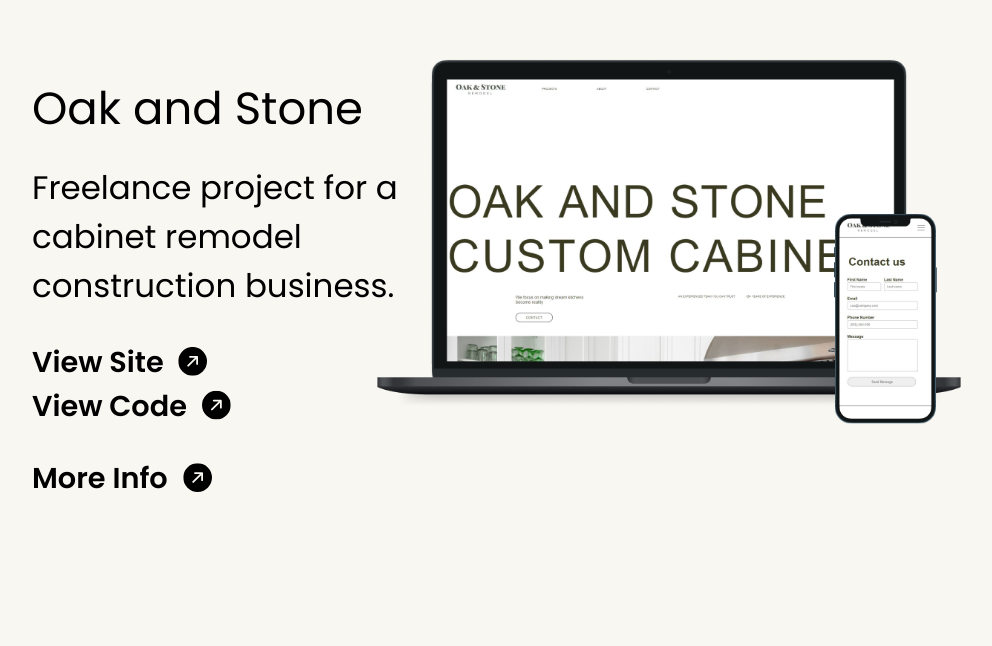
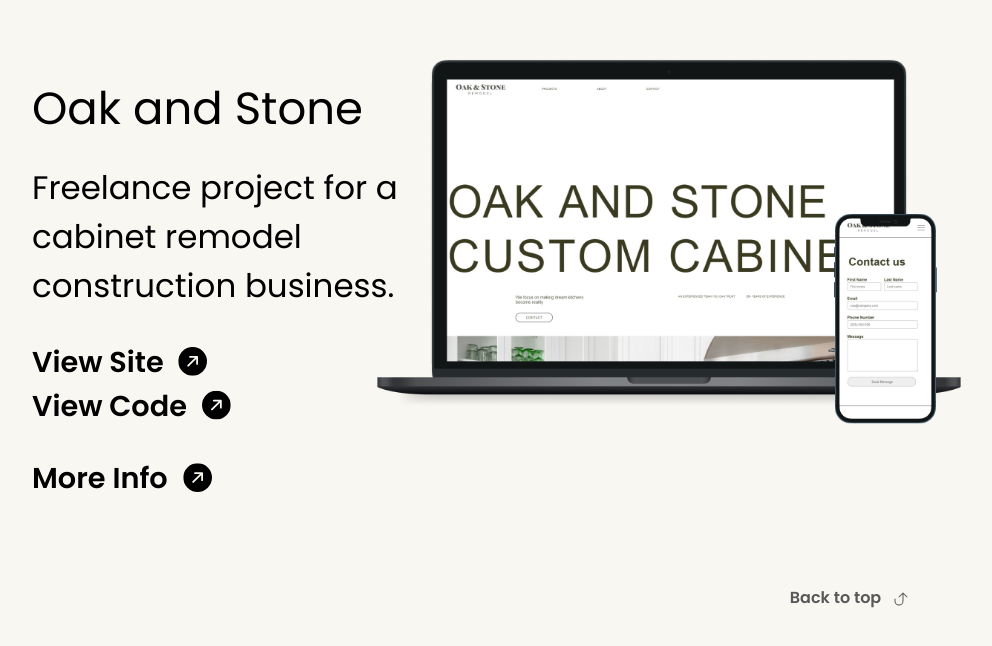
Before and after one commit to JadenFicklin/JadenFicklin, a React (Create React App) app: page / in a window 1280 px wide. Shown: the part 1810-2456 px from the top of the page, without its empty margins (211-1203 px from the left). Built offline with nearby package versions, Linux system fonts and the light colour scheme.

Commit message:
added back to top button

```diff
--- a/src/pages/Landing/Works/index.js
+++ b/src/pages/Landing/Works/index.js
@@ -1,10 +1,17 @@
 import React from 'react';
+
 import banner from '../images/banner.svg';
 import svgApp from '../images/svgApp.png';
 import oakandstone from '../images/oakandstone.png';
+import { HiArrowUturnUp } from 'react-icons/hi2';
+
 import Project from './Project';
 
 function Works() {
+    const scrollToTop = () => {
+        window.scrollTo({ top: 0, behavior: 'smooth' });
+    };
+
     const projects = [
         {
             image: svgApp,
@@ -44,12 +51,19 @@ function Works() {
                     </h2>
                 </div>
             </div>
-            {/* section one */}
+            {/* project one */}
             <Project project={projects[0]} />
 
-            {/* section two */}
-            <div className="mt-96">
+            {/* project two */}
+            <div className="mt-96 mb-[30vh]">
                 <Project project={projects[1]} />
+                <div className="flex justify-center">
+                    <button
+                        className="w-9/12 mt-32 font-semibold text-[#585858] text-start md:text-end"
+                        onClick={scrollToTop}>
+                        Back to top <HiArrowUturnUp className="inline ml-2" />
+                    </button>
+                </div>
             </div>
         </div>
     );
```
